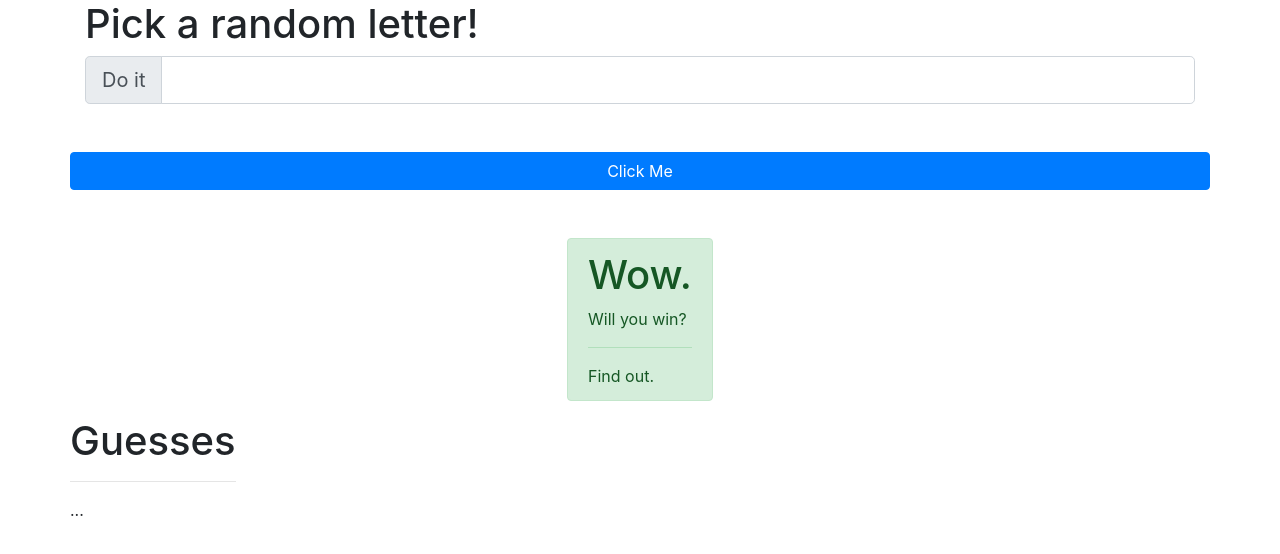
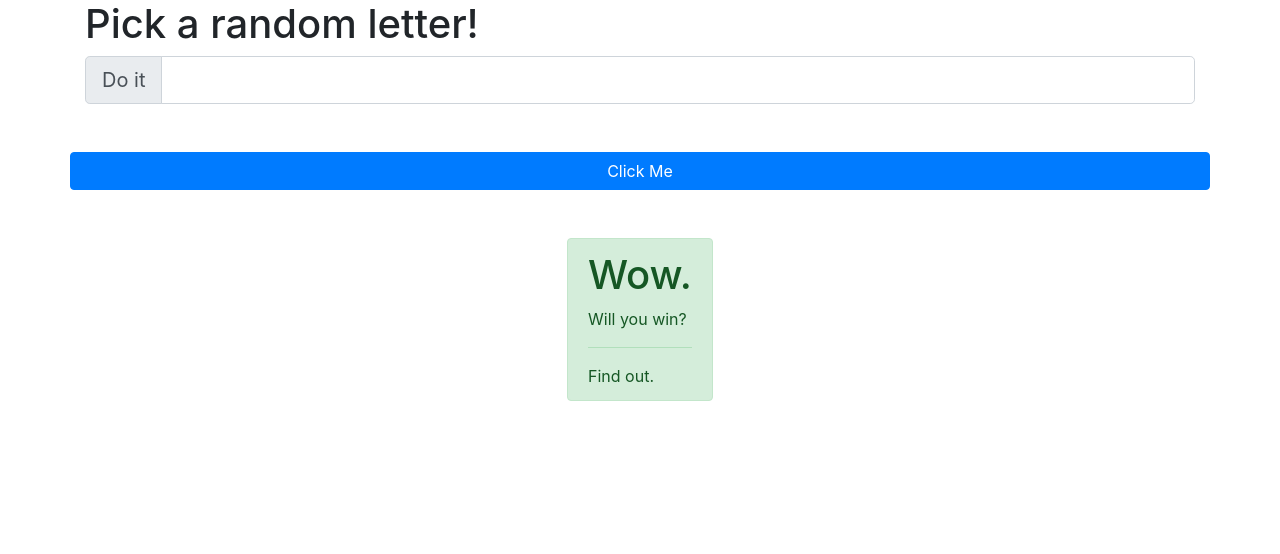
Before and after one commit to mattbeachey/Alphabet-Lottery, a plain HTML site: page index.html in a window 1280 px wide. Drawn offline with nearby package versions, Linux system fonts and the light colour scheme.

Commit message:
removed unnecessary part of body text

```diff
--- a/index.html
+++ b/index.html
@@ -38,13 +38,6 @@
                 <p>Will you win?</p>
                 <hr>
                 <p class="mb-0">Find out.</p>
-            </div>
-        </div>
-        <div class="row">
-            <div>
-                <h1 class="text-center alert-heading">Guesses</h1>
-                <hr>
-                <p id="guesseslist" class="mb-0">...</p>
             </div>
         </div>
     </div>
```
